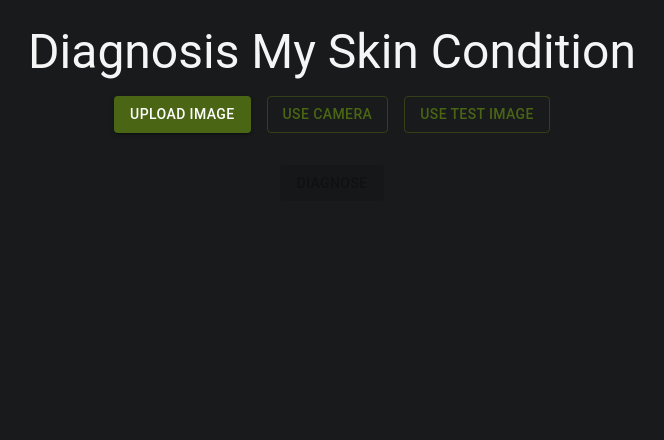
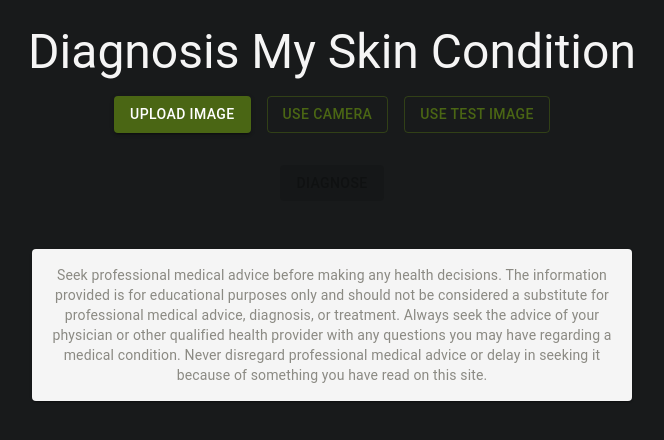
Before and after one commit to DrFelixWei/SkinDiseaseClassifier-client, a React (Vite) app: page / in a window 1280 px wide. Shown: the top 440 px of the page, without its empty margins (308-972 px from the left). Built offline with nearby package versions, Linux system fonts and the light colour scheme; what react-auth-kit would draw is missing.

Commit message:
added disclaimer

```diff
--- /dev/null
+++ b/src/components/Help/Help.jsx
@@ -0,0 +1,24 @@
+import React, { useState } from 'react';
+import { Box, IconButton, Typography, Tooltip } from '@mui/material';
+import { styled } from '@mui/material/styles';
+import { useTranslation } from 'react-i18next';
+import HelpOutlineIcon from '@mui/icons-material/HelpOutline';
+
+const Help = () => {
+  const { t } = useTranslation();
+
+  return (
+    <Box component="header" sx={{ padding: 2, flexDirection: 'row', display: 'flex', alignItems: 'center', justifyContent: 'space-between' }}>
+        <Tooltip
+            title={<Typography variant="body2" sx={{ maxWidth: 300 }}>{t('help')}</Typography>}
+            arrow
+            >
+            <IconButton sx={{ color: 'white' }}>
+                <HelpOutlineIcon fontSize="large"/>
+            </IconButton>
+        </Tooltip>
+    </Box>
+  );
+};
+
+export default Help;
--- a/src/locales/en.json
+++ b/src/locales/en.json
@@ -9,35 +9,35 @@
         "high": "High"
     },
     "recommendation": "Recommendation",
-    "learn_more": "Learn more",
+    "learn_more": "Click to Learn more",
     "diseases": {
         "acne": {
             "name": "Acne/Rosacea",
-            "description": "A common skin condition that occurs when hair follicles become clogged with oil and dead skin cells. It can cause pimples, blackheads, and cysts.",
+            "description": "Acne is a common skin condition that occurs when hair follicles become clogged with oil and dead skin cells. It can cause pimples, blackheads, and cysts.",
             "recommendation": "Over-the-counter topical treatments containing benzoyl peroxide or salicylic acid are often effective. For severe cases, prescription medications may be necessary.",
             "link": "https://www.aad.org/public/diseases/acne"
         },
         "eczema": {
             "name": "Eczema",
-            "description": "A condition that makes the skin red, inflamed, and itchy. It can be triggered by allergens, irritants, or stress.",
+            "description": "Eczema is a condition that makes the skin red, inflamed, and itchy. It can be triggered by allergens, irritants, or stress.",
             "recommendation": "Moisturizers and topical corticosteroids are commonly used to manage symptoms. Avoiding known triggers is also important.",
             "link": "https://www.aad.org/public/diseases/excema"
         },
         "atopic dermatitis": {
             "name": "Atopic Dermatitis",
-            "description": "A chronic skin condition characterized by dry, itchy skin. It often occurs in children and can be associated with other allergic conditions.",
+            "description": "Atopic dermatitis is a chronic skin condition characterized by dry, itchy skin. It often occurs in children and can be associated with other allergic conditions.",
             "recommendation": "Regular moisturizing and topical corticosteroids are key to managing symptoms. Avoiding irritants and allergens is also important.",
             "link": "https://www.aad.org/public/diseases/eczema"
         },
         "psoriasis": {
             "name": "Psoriasis",
-            "description": "An autoimmune condition that causes rapid skin cell turnover, leading to thick, red patches covered with silvery scales.",
+            "description": "Psoriasis is an autoimmune condition that causes rapid skin cell turnover, leading to thick, red patches covered with silvery scales.",
             "recommendation": "Topical treatments, phototherapy, and systemic medications are commonly used to manage psoriasis. Lifestyle changes can also help.",
             "link": "https://www.aad.org/public/diseases/psoriasis"
         },
         "tinea": {
             "name": "Tinea (Ringworm)",
-            "description": "A fungal infection that can affect the skin, scalp, or nails. It often appears as a red, itchy rash with a ring-like appearance.",
+            "description": "Tinea is a fungal infection that can affect the skin, scalp, or nails. It often appears as a red, itchy rash with a ring-like appearance.",
             "recommendation": "Antifungal creams or oral medications are typically used to treat tinea infections. Keeping the affected area clean and dry is important.",
             "link": "https://www.aad.org/public/diseases/ringworm"
         },
@@ -47,7 +47,8 @@
         }
     },
     "warnings": {
-        "renderInactivity": "The backend service is hosted on a free tier which may result in slow response times or downtime. If you experience any issues, please try again later."
+        "renderInactivity": "Please be patient. The backend service is hosted on a free tier which may result in slow response times or downtime. If you experience any issues, please try again later."
     },
-    "disclaimer" : "Seek professional medical advice before making any health decisions. The information provided is for educational purposes only and should not be considered a substitute for professional medical advice, diagnosis, or treatment. Always seek the advice of your physician or other qualified health provider with any questions you may have regarding a medical condition. Never disregard professional medical advice or delay in seeking it because of something you have read on this site."
+    "disclaimer" : "Seek professional medical advice before making any health decisions. The information provided is for educational purposes only and should not be considered a substitute for professional medical advice, diagnosis, or treatment. Always seek the advice of your physician or other qualified health provider with any questions you may have regarding a medical condition. Never disregard professional medical advice or delay in seeking it because of something you have read on this site.",
+    "help": "Help"
 }
--- a/src/pages/Home.jsx
+++ b/src/pages/Home.jsx
@@ -1,10 +1,11 @@
 import React, { useState } from 'react';
-import { Box, Button, Typography, CircularProgress } from '@mui/material';
+import { Box, Button, Typography, CircularProgress, Paper } from '@mui/material';
 import { styled } from '@mui/material/styles';
 import { useTranslation } from 'react-i18next';
 import Input from '../components/Diagnosis/Input';
 import Result from '../components/Diagnosis/Result';
 import Error from '../components/Diagnosis/Error';
+import Help from '../components/Help/Help';
 
 const Home = () => {
   const { t } = useTranslation();
@@ -56,7 +57,11 @@ const Home = () => {
 
   return (
     <Box display="flex" flexDirection="column" alignItems="center" width="100%" gap={2}>
-      <Typography variant="h3" component="h1">{t('title')}</Typography>
+
+      <Box display="flex" justifyContent="center" gap={2} flexWrap="wrap">
+        <Typography variant="h3" component="h1">{t('title')}</Typography>
+        {/* <Help /> */}
+      </Box>
 
       <Input
         handleFileChange={handleFileChange}
@@ -82,6 +87,14 @@ const Home = () => {
         {loading ? <CircularProgress size={24} color="inherit" /> : t('diagnose')}
       </Button>
 
+      {loading && (
+        <Box mt={3} width="60%" display="flex" justifyContent="center">
+          <Typography variant="body1" sx={{ textAlign: 'center' }}>
+            {t('warnings.renderInactivity')}
+          </Typography>
+        </Box>
+      )}
+
       {result && (
         <Result result={result}/>
       )}
@@ -90,7 +103,22 @@ const Home = () => {
         <Error error={error}/>
       )}
 
-{/* depending on class link to help */}
+      {/* DISCLAIMER */}
+      <Box width="100%" mt={4} display="flex" justifyContent="center">
+        <Paper
+          elevation={1}
+          sx={{
+            p: 2,
+            maxWidth: 600,
+            textAlign: 'center',
+            backgroundColor: 'grey.100',
+          }}
+        >
+          <Typography variant="body2" color="text.secondary">
+            {t('disclaimer')}
+          </Typography>
+        </Paper>
+      </Box>
 
     </Box>
   );
```
